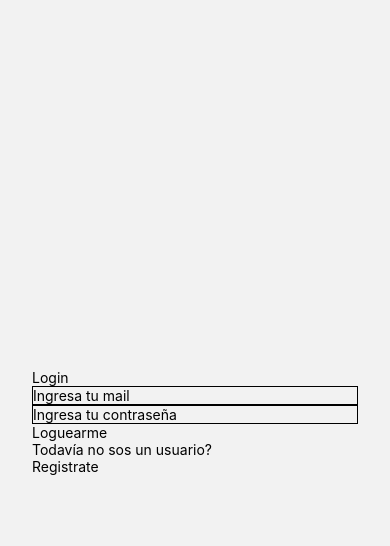
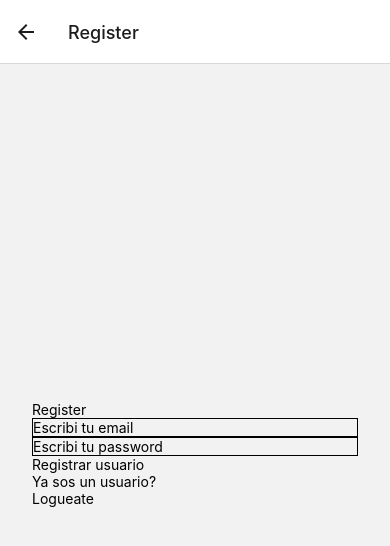
Before and after one commit to luciaokeefe/proyectoReactNative, a React Native app in the folder reactNativeWalkerOkeefe/: screen /Register in a window 390 px wide. Shown: the top 546 px of the page. Built offline with nearby package versions, Linux system fonts and the light colour scheme; no server answers.

Commit message:
Register sin terminar (estamos las dos)

```diff
--- /dev/null
+++ b/reactNativeWalkerOkeefe/notas.js
@@ -0,0 +1 @@
+//Tenemos que ver como hacer para que cuando un usuario se registra se guarde en la base de datos
--- a/reactNativeWalkerOkeefe/src/navigation/MainNavigation.js
+++ b/reactNativeWalkerOkeefe/src/navigation/MainNavigation.js
@@ -3,6 +3,7 @@ import {NavigationContainer} from '@react-navigation/native'
 import {createNativeStackNavigator} from '@react-navigation/native-stack'
 import React, {Component} from 'react'
 import Login from '../screens/Login/Login'
+import Register from '../screens/Register/Register'
 import TabNavigation from './TabNavigation'
 import { auth } from '../firebase/config'
 
@@ -31,11 +32,12 @@ class MainNavigation extends Component {
                    <Stack.Screen
                       name='Login'
                       component={Login}
-                      options={{
-                          headerShown:false
-                        }}
+
                     />
-
+                    <Stack.Screen
+                      name='Register' //esto muestra por default el header
+                      component={Register}
+                      />
 
                   <Stack.Screen
                       name='TabNavigation' //identifica al elemento navegable
--- a/reactNativeWalkerOkeefe/src/screens/Login/Login.js
+++ b/reactNativeWalkerOkeefe/src/screens/Login/Login.js
@@ -7,15 +7,15 @@ class Login extends Component {
     constructor(props) {
         super(props)
         this.state = {
-            mail: '',
+            email: '',
             password: '',
             logueado: false
 
         }
     }
 
-    loguear(mail, password){
-        auth.signInWithEmailAndPassword(mail, password)
+    loguear(email, pass){
+        auth.signInWithEmailAndPassword(email, pass)
         .then( resp => this.props.navigation.navigate('TabNavigation'))
         .catch(err => console.log(err))
     }
@@ -35,9 +35,9 @@ class Login extends Component {
             <View>
                 <TextInput
                  style={ styles.input}
-                 onChangeText={ text => this.setState( {mail:text} )}
-                 placeholder='Ingresa tu mail'
-                 value={this.state.mail}
+                 onChangeText={ text => this.setState( {email:text} )}
+                 placeholder='Ingresa tu email'
+                 value={this.state.email}
                 />
                 <TextInput
                  style={ styles.input}
@@ -46,7 +46,7 @@ class Login extends Component {
                  value={this.state.password}
                 />
                 <View>
-                    <TouchableOpacity onPress={()=> this.loguear(this.state.mail, this.state.password)}>
+                    <TouchableOpacity onPress={()=> this.loguear(this.state.email, this.state.password)}>
                         <Text>Loguearme</Text>
                     </TouchableOpacity>
                 </View>
--- a/reactNativeWalkerOkeefe/src/screens/Register/Register.js
+++ b/reactNativeWalkerOkeefe/src/screens/Register/Register.js
@@ -1 +1,77 @@
+import { Text, View, StyleSheet, TextInput, TouchableOpacity } from 'react-native'
+import React, { Component } from 'react'
 import { auth } from '../../firebase/config'
+
+class Register extends Component {
+
+    constructor(props){
+        super(props)
+        this.state={
+            email:'',
+            password:'',
+            error:''
+        }
+    }
+
+    registrar(email, pass){
+        auth.createUserWithEmailAndPassword(email, pass)
+        .then( resp => this.props.navigation.navigate('TabNavigation'))
+        .catch( err => this.setState({error:err.message}))
+    }
+
+    render() {
+        return (
+        <View style={styles.container}>
+             <Text>Register</Text>
+            <View>
+
+                <TextInput
+                    style={styles.input}
+                    placeholder='Escribi tu email'
+                    onChangeText={text => this.setState({email: text})}
+                    value={this.state.email}
+                />
+
+                <TextInput
+                    style={styles.input}
+                    placeholder='Escribi tu password'
+                    onChangeText={text => this.setState({password: text})}
+                    value={this.state.password}
+                    secureTextEntry={true}
+                />
+
+                <View>
+                    <TouchableOpacity onPress={()=> this.registrar(this.state.email, this.state.password)}>
+                        <Text>Registrar usuario</Text>
+                    </TouchableOpacity>
+                </View>
+
+                <View>
+                    <Text>Ya sos un usuario?</Text>
+                    <TouchableOpacity onPress={()=> this.props.navigation.navigate('Login')}>
+                        <Text>Logueate</Text>
+                    </TouchableOpacity>
+                </View>
+                {
+                    this.state.error !== '' ?
+                    <Text>{this.state.error}</Text>:
+                    ''
+                }
+            </View>
+        </View>
+        )
+    }
+}
+
+const styles = StyleSheet.create({
+    container:{
+        flex:1,
+        justifyContent:'center',
+        paddingHorizontal:32
+    },
+    input:{
+        borderWidth:1
+    }
+})
+
+export default Register
```
Also changed, not shown: reactNativeWalkerOkeefe/src/screens/Posts/Posts.js (added), reactNativeWalkerOkeefe/src/screens/Profile/Profile.js (added).
